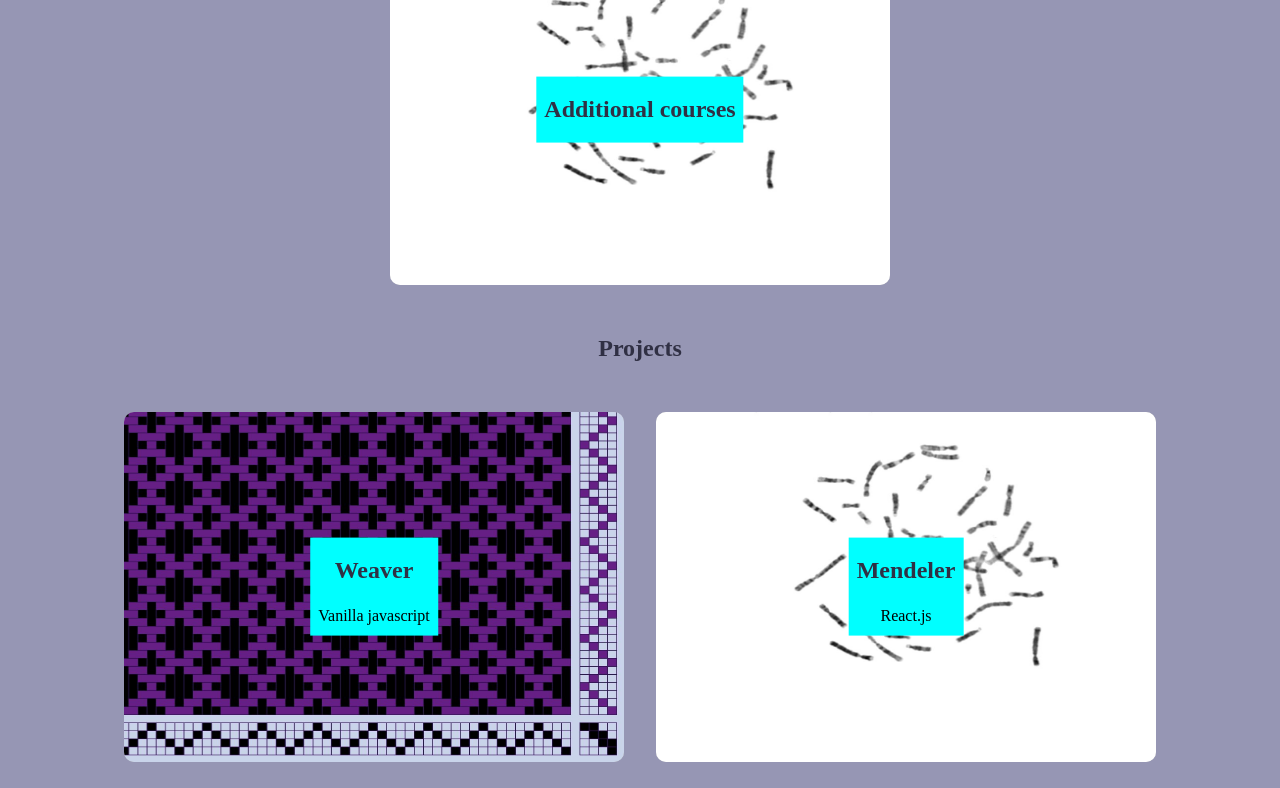
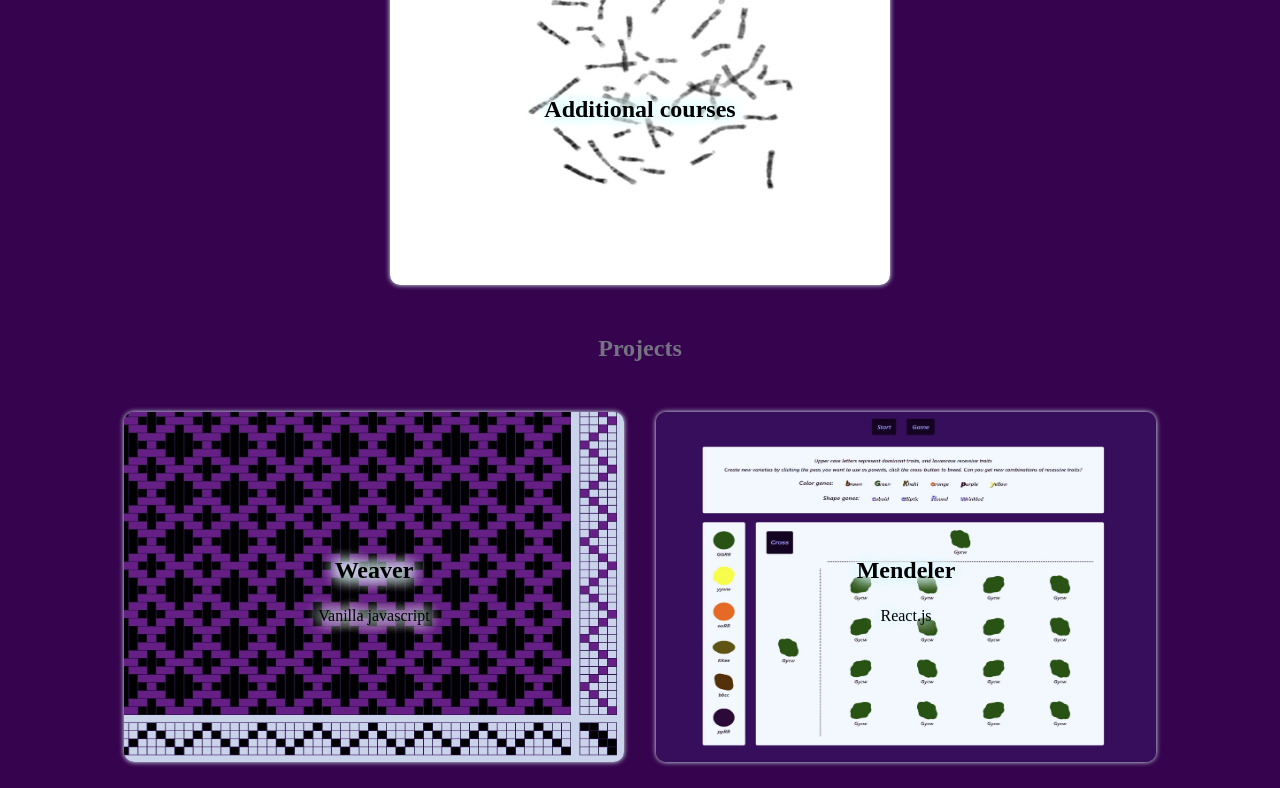
Before and after one commit to TereseBo/Curriculum-Vitae, a website: page index.html in a window 1280 px wide. Shown: the part 723-1511 px from the top of the page. Drawn offline with Linux system fonts and the light colour scheme.

Commit message:
redid style variables

```diff
--- a/index.html
+++ b/index.html
@@ -103,7 +103,7 @@
             <div class="card">
                 <div class="card-content-container">
                     <div class="card-front">
-                        <img src="images/weavertwill.JPG" alt="chromosomes in metaphase" width="500px">
+                        <img src="images/weavertwill.JPG" alt="Filled in draft in weavingprogramme" width="500px">
                         <div class="card-text-container">
                             <h2>Weaver</h2>
                             <p>Vanilla javascript</p>
@@ -124,7 +124,7 @@
             <div class="card">
                 <div class="card-content-container">
                     <div class="card-front">
-                        <img src="images/1.0037b.JPG" alt="chromosomes in metaphase" width="500px">
+                        <img src="images/mendeler.JPG" alt="Display of crossed peas in breeding game" width="500px">
                         <div class="card-text-container">
                             <h2>Mendeler</h2>
                             <p>React.js</p>
@@ -132,8 +132,10 @@
                     </div>
                     <div class="card-back">
                         <div class="card-text-container">
-                            <h2>Previous Experience</h2>
-                            <p>Empty p</p>
+                            <a href="https://teresebo.github.io/mendeler/">Mendeler</a>
+                            <p>Site for visualizing inheritance of monogenic traits. </p>
+                                <p>Todos: Add tooltips to clarify basic genetic information
+                                 </p>
                         </div>
                     </div>
 
@@ -143,7 +145,7 @@
             <div class="card">
                 <div class="card-content-container">
                     <div class="card-front">
-                        <img src="images/1.0037b.JPG" alt="chromosomes in metaphase" width="500px">
+                        <img src="images/calc.JPG" alt="Very basic calculator built in react" width="500px">
                         <div class="card-text-container">
                             <h2>Nackademin workpieces</h2>
                             <p>2022-2023</p>
@@ -152,6 +154,8 @@
                     <div class="card-back">
                         <div class="card-text-container">
                             <h2>Previous Experience</h2>
+                            <a href="https://teresebo.github.io/mendeler/">Calculator</a>
+
                             <p>Empty p</p>
                         </div>
                     </div>
--- a/styles/_basic.scss
+++ /dev/null
@@ -1,19 +0,0 @@
-@use 'variables' as v;
-@use 'mixins' as m;
-body{
- background: v.$primary-bg-color;
- color: v.$primary-text-color;
- font-size: medium;
- box-sizing: border-box;
- display:flex;
- flex-direction: column;
-    align-items: center;
-
-}
-h1, h2, h3, h4, h5, h6{
- color: v.$secondary-text-color;
-
-}
-h2, h3, h4, h5, h6{
- font-weight: lighter;
-}
--- a/styles/_mixins.scss
+++ b/styles/_mixins.scss
@@ -2,13 +2,6 @@
 
 @mixin rounded-corners($radius: 10px){
     border-radius: $radius;
-}
-
-
-
-@mixin flip{
-
-
 }
 
 @mixin nav{
@@ -23,25 +16,52 @@
     }
     & li{
         padding: 1rem;
-        background: v.$secondary-bg-color;
+        background: v.$secondarycolor;
         @include rounded-corners;
 
         &:hover{
             //color: v.$quinary-text-color;
-            background-color: v.$quaternary-bg-color;
+            background-color: v.$quaternarycolor;
             transform: scale(1.2);
             transition: 0.5s;
             & a{
-                color: v.$quinary-text-color;
+                color: v.$quinarycolor;
                 font-weight: 700;
             }
         }
 
         & a{
             text-decoration: none;
-            color: v.$tertiary-text-color;
+            color: v.$tertiarycolor;
         }
 
     }
 
 }
+@mixin link{
+    a{
+    color: v.$quinarycolor;
+    text-decoration: none;
+    &:hover{
+        @include fancy-text;
+        font-weight: bolder;
+    }
+}
+
+}
+
+@mixin fancy-text{
+    text-shadow: 0 0 0.5rem v.$accentcolor1;
+
+}
+
+@mixin dark-text{
+    color: v.$secondarycolor;
+    text-shadow: 0rem 0rem 1rem
+    v.$accentcolor2,
+    0px 0px 16px v.$accentcolor2,
+    0px 0px 16px v.$accentcolor2,
+    0px 0px 16px v.$accentcolor2,
+    0px 0px 16px v.$accentcolor2;
+
+}
--- a/styles/_variables.scss
+++ b/styles/_variables.scss
@@ -1,12 +1,8 @@
-$primary-bg-color: rgb(150, 150, 180); //Use three reinbow-adjecant colors and two inverse colors?
-$secondary-bg-color: rgb(122, 121, 130);
-$tertiary-bg-color: rgb(72, 72, 92);
-$quaternary-bg-color: rgb(48, 48, 68);
-$quinary-bg-color: rgb(0, 0, 20);
+$primarycolor: rgb(54, 4, 78); //Use three reinbow-adjecant colors and two inverse colors?
+$secondarycolor: rgb(0, 0, 0);
+$tertiarycolor: rgb(115, 115, 129);
+$quaternarycolor: rgb(48, 48, 68);
+$quinarycolor: rgb(0, 0, 20);
 
-
-$primary-text-color: rgb(0, 0, 20);
-$secondary-text-color: rgb(48, 48, 68);;
-$tertiary-text-color: rgb(72, 72, 92);
-$quaternary-text-color: rgb(122, 121, 130);
-$quinary-text-color: rgb(150, 150, 180);
+$accentcolor1: rgb(255, 0, 221);
+$accentcolor2:rgb(225, 255, 255);
--- a/styles/styles.scss
+++ b/styles/styles.scss
@@ -1,6 +1,5 @@
 @use '_variables' as v;
 @use '_mixins' as m;
-@use '_basic' as b;
 
 .mainNav {
     @include m.nav;
@@ -13,6 +12,15 @@ body{
         margin-right: 0.5rem;
 
     }
+    background: v.$primarycolor;
+    color: v.$tertiarycolor;
+    font-size: medium;
+    box-sizing: border-box;
+    display:flex;
+    flex-direction: column;
+       align-items: center;
+
+
 }
 
 .card-section {
@@ -29,10 +37,11 @@ body{
 
     & .card {
         @include m.rounded-corners;
-        background-color: transparent;
+       // background-color: greenyellow;
         width: 500px;
         height: 350px;
         perspective: 2000px;
+
 
         &:hover .card-content-container:hover {
             transform: rotateY(180deg);
@@ -47,8 +56,8 @@ body{
             transform-style: preserve-3d;
 
             & .card-front {
-                background-color: #bbb;
-                color: black;
+                @include m.dark-text;
+                box-shadow: 0 0 5px v.$accentcolor2;
 
 
                 & .card-text-container {
@@ -57,7 +66,7 @@ body{
                     top: 50%;
                     left: 50%;
                     transform: translate(-50%, -50%);
-                    background-color: aqua;
+                    background-color: transparent;
                 }
 
 
@@ -68,6 +77,7 @@ body{
                 background-color: dodgerblue;
                 color: white;
                 transform: rotateY(180deg);
+                @include m.link;
 
                 & .card-text-container {
                     position: absolute;
@@ -76,6 +86,7 @@ body{
                     left: 50%;
                     transform: translate(-50%, -50%);
                 }
+
             }
 
             & .card-front,
```
Also changed, not shown: images/calc.JPG (added), styles/styles.css, 1 other file.
